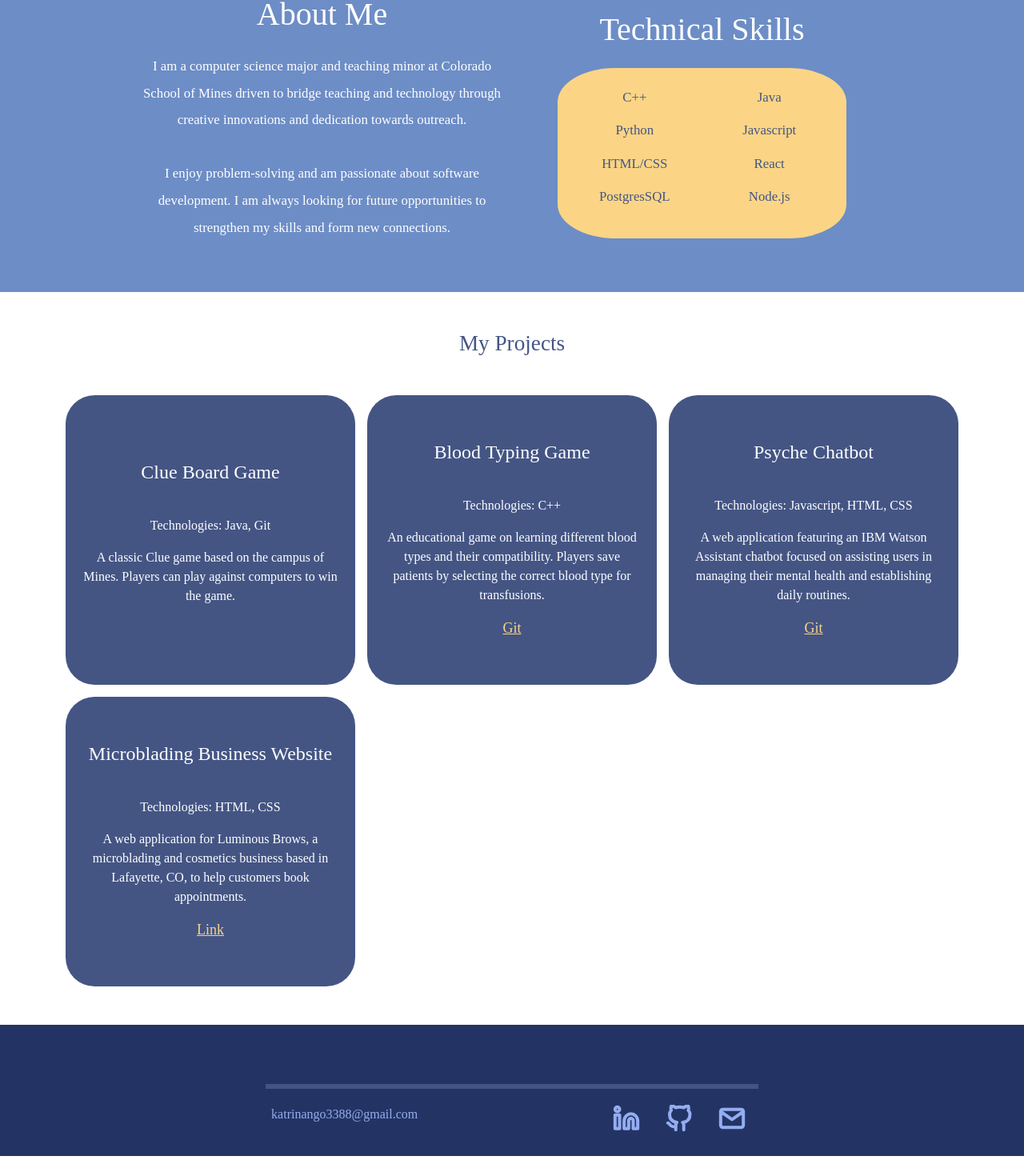
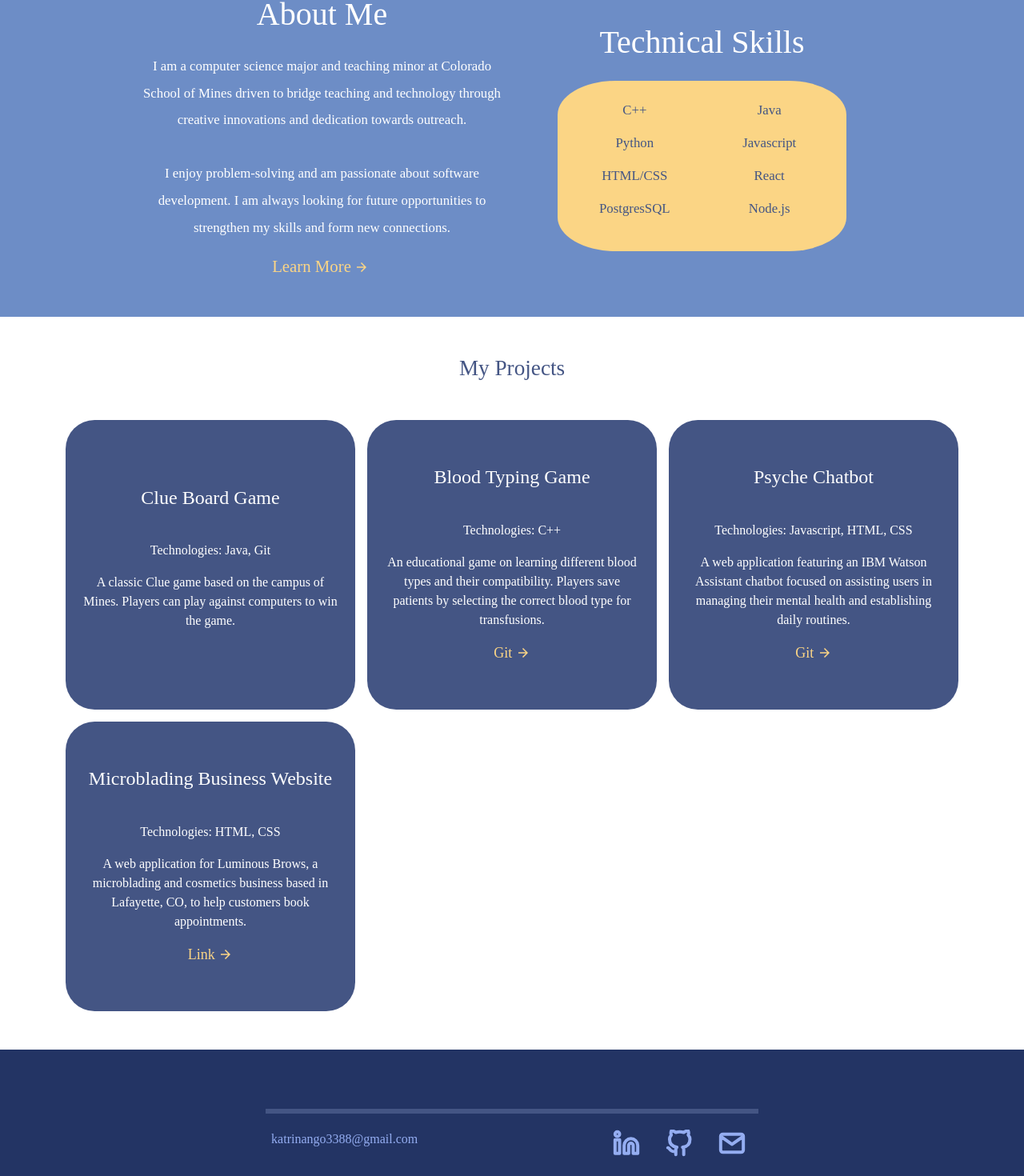
Before and after one commit to katr1na/katrinango.com, a React (Vite) app: page / in a window 1280 px wide. Shown: the part 494-1964 px from the top of the page at 80% size. Before the commit the page ends 1939 px from the top, so only its background shows below. Built offline with nearby package versions, Linux system fonts and the light colour scheme; a web font is replaced by a local one.

Commit message:
Edited links and svgs and added routes for learn more page

```diff
--- a/index.html
+++ b/index.html
@@ -2,7 +2,6 @@
 <html lang="en">
   <head>
     <meta charset="UTF-8" />
-    <link rel="icon" type="image/svg+xml" href="/vite.svg" />
     <meta name="viewport" content="width=device-width, initial-scale=1.0" />
     <title>Katrina Ngo</title>
   </head>
--- a/package.json
+++ b/package.json
@@ -11,13 +11,14 @@
   "dependencies": {
     "bootstrap": "^5.3.3",
     "react": "^18.2.0",
-    "react-dom": "^18.2.0"
+    "react-dom": "^18.2.0",
+    "react-router-dom": "^6.26.1"
   },
   "devDependencies": {
     "@types/react": "^18.0.27",
     "@types/react-dom": "^18.0.10",
     "@vitejs/plugin-react": "^3.1.0",
     "typescript": "^4.9.3",
-    "vite": "^4.1.0"
+    "vite": "^4.5.3"
   }
 }
--- a/src/components/AboutMe.tsx
+++ b/src/components/AboutMe.tsx
@@ -1,7 +1,14 @@
-import React from 'react'
-import '../styles.css'
+import React from 'react';
+import { useNavigate } from 'react-router-dom';
+import '../styles.css';
 
 const AboutMe = () => {
+    const navigate = useNavigate();
+
+    const handleLearnMoreClick = () => {
+        navigate('/learn-more');
+    };
+
     return (
         <div className='about-me pb-5'>
             <div className='container pt-4 text-center'>
@@ -11,6 +18,11 @@ const AboutMe = () => {
                         <p className='lh-lg'>I am a computer science major and teaching minor at Colorado School of Mines driven to bridge teaching and technology through creative innovations and dedication towards outreach.
                             <br></br><br></br>I enjoy problem-solving and am passionate about software development. I am always looking for future opportunities to strengthen my skills and form new connections.
                         </p>
+                        <a href='' className='learn-more-button' onClick={handleLearnMoreClick}>Learn More
+                            <svg className='arrow-right mx-1' width="18" height="18" viewBox="0 0 24 24" xmlns="http://www.w3.org/2000/svg">
+                                <path d="M16.175 13H4V11H16.175L10.575 5.4L12 4L20 12L12 20L10.575 18.6L16.175 13Z"/>
+                            </svg>
+                        </a>
                     </div>
                     <div className='tech-skills col-lg-5 col-sm-12'>
                         <h1 className='m-4'>Technical Skills</h1>
@@ -34,7 +46,7 @@ const AboutMe = () => {
                 </div>
             </div>
         </div>
-  )
+    );
 }
 
-export default AboutMe
+export default AboutMe;
--- a/src/components/Footer.tsx
+++ b/src/components/Footer.tsx
@@ -1,14 +1,10 @@
-import React from 'react'
-import '../styles.css'
-import linkedin from '../assets/Linkedin.svg'
-import github from '../assets/Github.svg'
-import mail from '../assets/Mail.svg'
-import profileIcon from '../assets/profile-pic.jpg'
+import React from 'react';
+import '../styles.css';
 
 const Footer = () => {
   return (
     <div className='footer text-center p-4'>
-        <div className="divider"></div>
+        <div className='divider'></div>
         <div className='row justify-content-center'>
             <div className='col-md-4'>
                 <p>katrinango3388@gmail.com</p>
@@ -16,23 +12,54 @@ const Footer = () => {
             <div className='col-md-4'>
                 <div className='socials container text-center'>
                     <div className='row'>
-                        <div className="col">
-                            <a className='m-3' href="https://www.linkedin.com/in/katrinango-/" target="_blank" rel="noopener noreferrer">
-                                <img src={linkedin} alt='LinkedIn Icon'></img>
-                            </a>
-                            <a className='m-3' href="https://github.com/katr1na" target="_blank" rel="noopener noreferrer">
-                                <img src={github} alt='Github Icon'></img>
-                            </a>
-                            <a className='m-3' href="mailto:katrinango3388@gmail.com">
-                                <img src={mail} alt='Mail Icon'></img>
-                            </a>
+                        <div className='col'>
+                        <a className='social-icon linkedin m-3' href='https://www.linkedin.com/in/katrinango-/' target='_blank' rel='noopener noreferrer'>
+                                <svg width="34" height="34" viewBox="0 0 34 34" fill="none" xmlns="http://www.w3.org/2000/svg">
+                                    <g clip-path="url(#clip0_6_232)">
+                                        <path d="M22.6667 11.3333C24.921 11.3333 27.0831 12.2289 28.6771 13.8229C30.2712 15.417 31.1667 17.579 31.1667 19.8333V29.75H25.5V19.8333C25.5 19.0819 25.2015 18.3612 24.6702 17.8299C24.1388 17.2985 23.4182 17 22.6667 17C21.9153 17 21.1946 17.2985 20.6632 17.8299C20.1319 18.3612 19.8334 19.0819 19.8334 19.8333V29.75H14.1667V19.8333C14.1667 17.579 15.0622 15.417 16.6563 13.8229C18.2504 12.2289 20.4124 11.3333 22.6667 11.3333Z" stroke-width="4" stroke-linecap="round" stroke-linejoin="round"/>
+                                        <path d="M8.50004 12.75H2.83337V29.75H8.50004V12.75Z" stroke-width="4" stroke-linecap="round" stroke-linejoin="round"/>
+                                        <path d="M5.66671 8.50001C7.23151 8.50001 8.50004 7.23148 8.50004 5.66668C8.50004 4.10187 7.23151 2.83334 5.66671 2.83334C4.1019 2.83334 2.83337 4.10187 2.83337 5.66668C2.83337 7.23148 4.1019 8.50001 5.66671 8.50001Z" stroke-width="4" stroke-linecap="round" stroke-linejoin="round"/>
+                                    </g>
+                                    <defs>
+                                        <clipPath id="clip0_6_232">
+                                        <rect width="34" height="34" fill="white"/>
+                                        </clipPath>
+                                    </defs>
+                                </svg>
+
+                                </a>
+                                <a className='social-icon github m-3' href='https://github.com/katr1na' target='_blank' rel='noopener noreferrer'>
+                                <svg width="34" height="34" viewBox="0 0 34 34" fill="none" xmlns="http://www.w3.org/2000/svg">
+                                    <g clip-path="url(#clip0_6_231)">
+                                        <path d="M12.75 26.9167C5.66671 29.0417 5.66671 23.375 2.83337 22.6667M22.6667 31.1667V25.6842C22.7198 25.0087 22.6286 24.3296 22.399 23.6921C22.1694 23.0545 21.8067 22.4732 21.335 21.9867C25.7834 21.4908 30.4584 19.805 30.4584 12.07C30.458 10.0921 29.6972 8.19004 28.3334 6.75751C28.9792 5.02706 28.9335 3.11434 28.2059 1.41668C28.2059 1.41668 26.5342 0.920847 22.6667 3.51335C19.4197 2.63334 15.997 2.63334 12.75 3.51335C8.88254 0.920847 7.21087 1.41668 7.21087 1.41668C6.48324 3.11434 6.43758 5.02706 7.08337 6.75751C5.70939 8.20067 4.94778 10.1199 4.95837 12.1125C4.95837 19.7908 9.63337 21.4767 14.0817 22.0292C13.6156 22.5108 13.2562 23.0852 13.0267 23.7149C12.7973 24.3446 12.703 25.0156 12.75 25.6842V31.1667" stroke-width="4" stroke-linecap="round" stroke-linejoin="round"/>
+                                    </g>
+                                    <defs>
+                                        <clipPath id="clip0_6_231">
+                                        <rect width="34" height="34" fill="white"/>
+                                        </clipPath>
+                                    </defs>
+                                </svg>
+
+                                </a>
+                                <a className='social-icon mail m-3' href='mailto:katrinango3388@gmail.com'>
+                                <svg width="34" height="34" viewBox="0 0 34 34" fill="none" xmlns="http://www.w3.org/2000/svg">
+                                    <g clip-path="url(#clip0_6_230)">
+                                        <path d="M31.1667 8.49999C31.1667 6.94166 29.8917 5.66666 28.3334 5.66666H5.66669C4.10836 5.66666 2.83336 6.94166 2.83336 8.49999M31.1667 8.49999V25.5C31.1667 27.0583 29.8917 28.3333 28.3334 28.3333H5.66669C4.10836 28.3333 2.83336 27.0583 2.83336 25.5V8.49999M31.1667 8.49999L17 18.4167L2.83336 8.49999" stroke-width="4" stroke-linecap="round" stroke-linejoin="round"/>
+                                    </g>
+                                    <defs>
+                                        <clipPath id="clip0_6_230">
+                                        <rect width="34" height="34" fill="white"/>
+                                        </clipPath>
+                                    </defs>
+                                </svg>
+                                </a>
                         </div>
                     </div>
                 </div>
             </div>
         </div>
     </div>
-  )
+  );
 }
 
 export default Footer
--- a/src/components/ProjectCard.tsx
+++ b/src/components/ProjectCard.tsx
@@ -1,4 +1,4 @@
-import React, { ReactNode } from 'react'
+import React, { ReactNode } from 'react';
 
 interface ProjectCardProps {
     className?: string;
@@ -16,7 +16,7 @@ const ProjectCard : React.FC<ProjectCardProps> = ({ className , title, desc, tec
         <p>{desc}</p>
         {link}
     </div>
-  )
+  );
 }
 
-export default ProjectCard
+export default ProjectCard;
--- a/src/components/Projects.tsx
+++ b/src/components/Projects.tsx
@@ -1,10 +1,16 @@
-import React from 'react'
-import ProjectCard from './ProjectCard'
+import React from 'react';
+import ProjectCard from './ProjectCard';
 
 const Projects = () => {
-  const bloodTypingLink = <a href='https://github.com/katr1na/Blood-Typing-Game'  target="_blank" rel="noopener noreferrer">Git</a>
-  const psycheLink = <a href='https://github.com/katr1na/psyche_chatbot'  target="_blank" rel="noopener noreferrer">Git</a>
-  const microbladingLink = <a href='https://luminousbrows.com/'  target="_blank" rel="noopener noreferrer">Link</a>
+  const bloodTypingLink = <a href='https://github.com/katr1na/Blood-Typing-Game'  target='_blank' rel='noopener noreferrer'>Git <svg className='arrow-right' width='18' height='18' viewBox='0 0 24 24' xmlns='http://www.w3.org/2000/svg'>
+  <path d='M16.175 13H4V11H16.175L10.575 5.4L12 4L20 12L12 20L10.575 18.6L16.175 13Z'/>
+</svg></a>
+  const psycheLink = <a href='https://github.com/katr1na/psyche_chatbot' target='_blank' rel='noopener noreferrer'>Git <svg className='arrow-right' width='18' height='18' viewBox='0 0 24 24' xmlns='http://www.w3.org/2000/svg'>
+  <path d='M16.175 13H4V11H16.175L10.575 5.4L12 4L20 12L12 20L10.575 18.6L16.175 13Z'/>
+</svg></a>
+  const microbladingLink = <a href='https://luminousbrows.com/' target='_blank' rel='noopener noreferrer'>Link <svg className='arrow-right' width='18' height='18' viewBox='0 0 24 24' xmlns='http://www.w3.org/2000/svg'>
+  <path d='M16.175 13H4V11H16.175L10.575 5.4L12 4L20 12L12 20L10.575 18.6L16.175 13Z'/>
+</svg></a>
 
   return (
     <div className='projects text-center py-5'>
@@ -45,7 +51,7 @@ const Projects = () => {
         </div>
       </div>
     </div>
-  )
+  );
 }
 
-export default Projects
+export default Projects;
--- a/src/main.tsx
+++ b/src/main.tsx
@@ -1,10 +1,15 @@
-import React from 'react'
-import ReactDOM from 'react-dom/client'
-import App from './App'
-import 'bootstrap/dist/css/bootstrap.css'
+import React from 'react';
+import ReactDOM from 'react-dom/client';
+import { createRoot } from 'react-dom/client';
+import App from './App';
+import 'bootstrap/dist/css/bootstrap.css';
 
-ReactDOM.createRoot(document.getElementById('root') as HTMLElement).render(
-  <React.StrictMode>
-    <App />
-  </React.StrictMode>,
-)
+const container = document.getElementById('root');
+if (container) {
+  const root = createRoot(container);
+  root.render(
+    <React.StrictMode>
+      <App />
+    </React.StrictMode>
+  );
+}
--- a/src/styles.css
+++ b/src/styles.css
@@ -2,6 +2,7 @@
     --bg-color: #233464; /* Darkest Blue */
     --light-blue: #84ABE6; /* Lightest Blue */
     --bright-yellow: #FBD585; /* Bright Yellow*/
+    --hover-bright-yellow: #fef2da;
     --dark-purple: #445584; /* Dark Purple */
     --medium-blue: #6d8dc6; /* Medium Blue */
     --light-purple: #94ADF1;
@@ -88,6 +89,15 @@
     justify-content: center;
 }
 
+.linkedin, .github, .mail {
+    stroke: var(--light-purple);
+    transition: stroke 0.3s ease;
+}
+
+.linkedin:hover, .github:hover, .mail:hover {
+    stroke: var(--medium-blue);
+}
+
 .profile-pic {
     border-radius: 50%;
     height: 100%;
@@ -123,10 +133,28 @@
     font-family: 'Kiwi Maru';
 }
 
+.about-me a {
+    color: var(--bright-yellow);
+    text-decoration: none;
+    font-family: 'Kiwi Maru';
+    position: relative;
+    font-size: 1.3rem;
+    transition: color 0.3s ease;
+}
+
+.about-me a:hover, .about-me a:hover .arrow-right {
+    color: var(--hover-bright-yellow);
+    fill: var(--hover-bright-yellow);
+}
+
 .tech-skills p {
     font-family: 'Mochiy Pop One';
     color: var(--dark-purple);
     font-size: 1.05rem;
+}
+
+.tech-skills p:hover {
+    color: var(--light-purple);
 }
 
 .projects .container .row-container {
@@ -163,14 +191,27 @@
 
 .project-card a {
     color: var(--bright-yellow);
+    text-decoration: none;
     font-family: 'Kiwi Maru';
     position: relative;
     font-size: 18px;
+    transition: color 0.3s ease;
+}
+
+.project-card a:hover, .project-card a:hover .arrow-right {
+    color: var(--hover-bright-yellow);
+    fill: var(--hover-bright-yellow);
 }
 
 .project-card p {
     font-family: 'Kiwi Maru';
     width: 100%;
+}
+
+.arrow-right {
+    margin-bottom: 3px;
+    fill: var(--bright-yellow);
+    transition: fill 0.3s ease;
 }
 
 .divider {
```
Also changed, not shown: src/App.tsx (+11 -7 lines), src/components/Banner.tsx (+8 -8 lines), src/components/BannerInfo.tsx (+51 -21 lines), src/components/SkyScatter.tsx (+6 -6 lines), 1 other file (tests, documents, lock files or other folders). Lines whose indentation alone changed are shown as unchanged.
